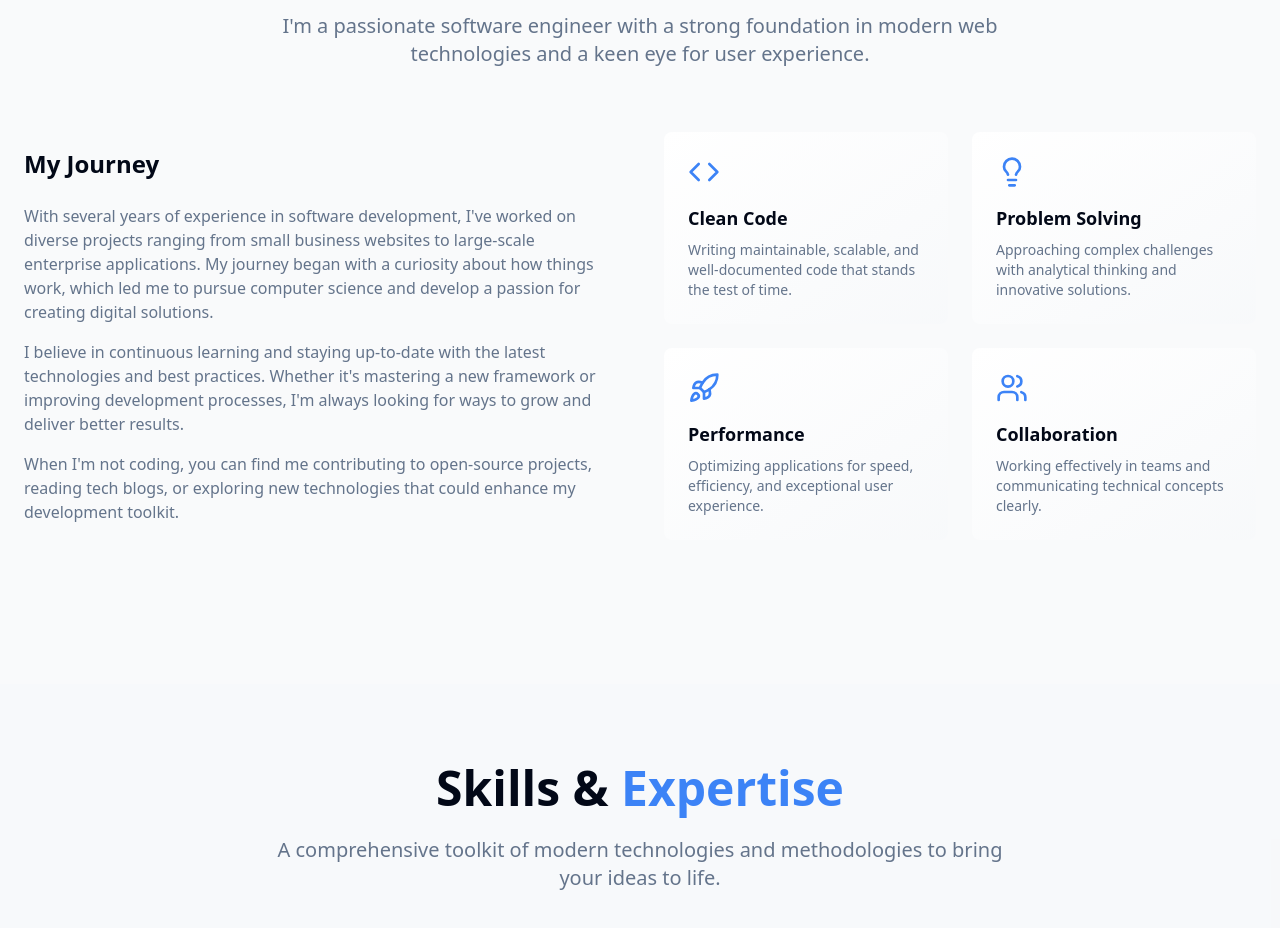
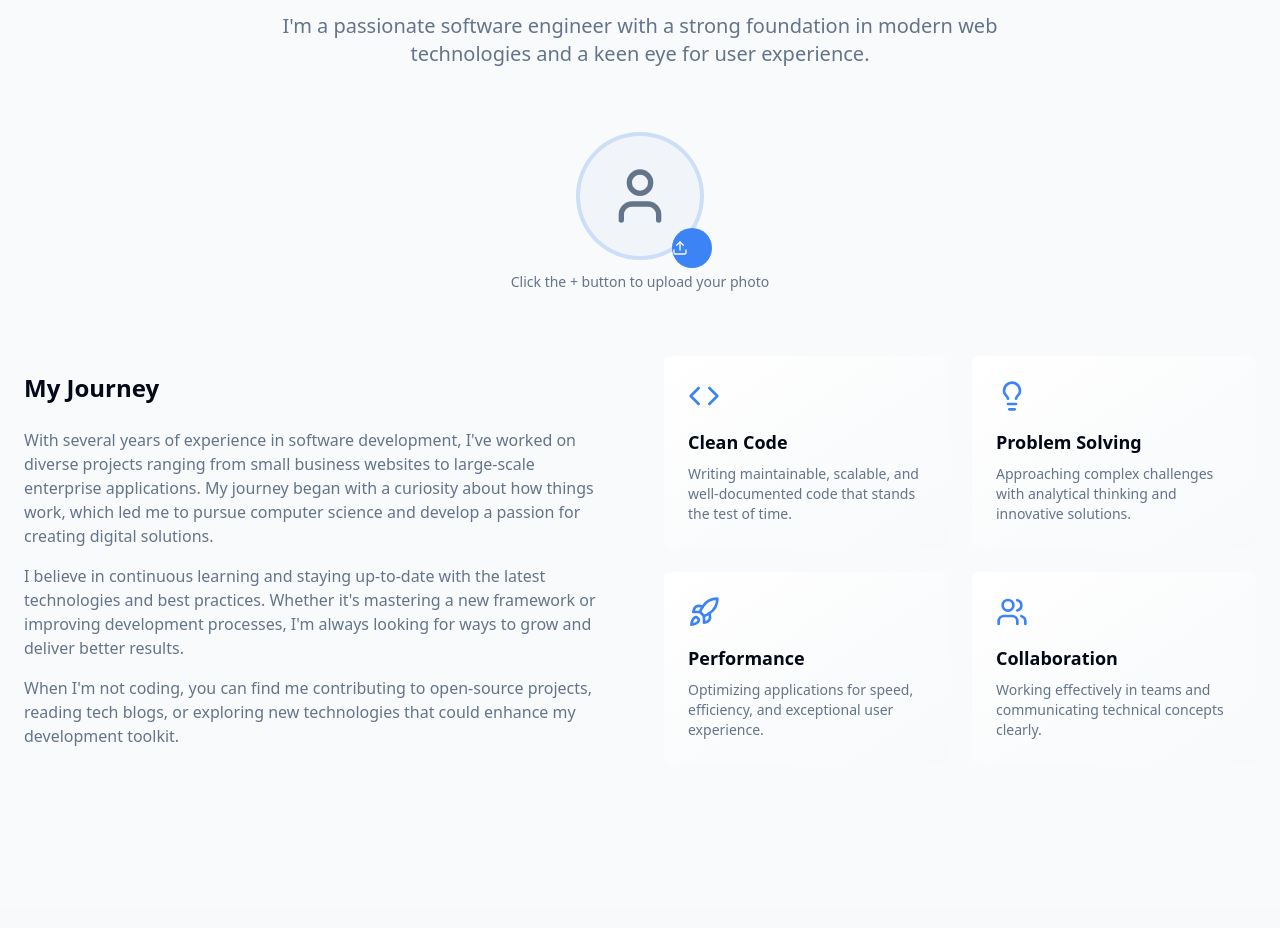
Before and after one commit to Arvind054/Porfolio, a React (Vite) app: page / in a window 1280 px wide. Shown: the part 940-1868 px from the top of the page. Built offline with nearby package versions, Linux system fonts and the light colour scheme.

Commit message:
Add photo option
Add an option to upload and display a user photo on the portfolio website.

```diff
--- a/src/components/About.jsx
+++ b/src/components/About.jsx
@@ -1,7 +1,36 @@
 import { Card, CardContent } from '@/components/ui/card';
-import { Code, Lightbulb, Rocket, Users } from 'lucide-react';
+import { Button } from '@/components/ui/button';
+import { Code, Lightbulb, Rocket, Users, Upload, User } from 'lucide-react';
+import { useState, useRef, useEffect } from 'react';
 
 const About = () => {
+  const [profilePhoto, setProfilePhoto] = useState(null);
+  const fileInputRef = useRef(null);
+
+  const handlePhotoUpload = (event) => {
+    const file = event.target.files[0];
+    if (file) {
+      const reader = new FileReader();
+      reader.onload = (e) => {
+        setProfilePhoto(e.target.result);
+        localStorage.setItem('profilePhoto', e.target.result);
+      };
+      reader.readAsDataURL(file);
+    }
+  };
+
+  const handleUploadClick = () => {
+    fileInputRef.current?.click();
+  };
+
+  // Load saved photo on component mount
+  useEffect(() => {
+    const savedPhoto = localStorage.getItem('profilePhoto');
+    if (savedPhoto) {
+      setProfilePhoto(savedPhoto);
+    }
+  }, []);
+
   const features = [
     {
       icon: <Code className="h-8 w-8 text-primary" />,
@@ -36,6 +65,42 @@ const About = () => {
             I'm a passionate software engineer with a strong foundation in modern web technologies
             and a keen eye for user experience.
           </p>
+        </div>
+
+        {/* Profile Photo Upload Section */}
+        <div className="flex justify-center mb-16">
+          <div className="text-center">
+            <div className="relative inline-block">
+              <div className="w-32 h-32 rounded-full border-4 border-primary/20 overflow-hidden bg-muted flex items-center justify-center">
+                {profilePhoto ? (
+                  <img
+                    src={profilePhoto}
+                    alt="Profile"
+                    className="w-full h-full object-cover"
+                  />
+                ) : (
+                  <User className="w-16 h-16 text-muted-foreground" />
+                )}
+              </div>
+              <Button
+                onClick={handleUploadClick}
+                size="sm"
+                className="absolute -bottom-2 -right-2 rounded-full w-10 h-10 p-0"
+              >
+                <Upload className="w-4 h-4" />
+              </Button>
+            </div>
+            <p className="mt-3 text-sm text-muted-foreground">
+              Click the + button to upload your photo
+            </p>
+            <input
+              ref={fileInputRef}
+              type="file"
+              accept="image/*"
+              onChange={handlePhotoUpload}
+              className="hidden"
+            />
+          </div>
         </div>
 
         <div className="grid md:grid-cols-2 gap-12 items-center mb-16">
```
